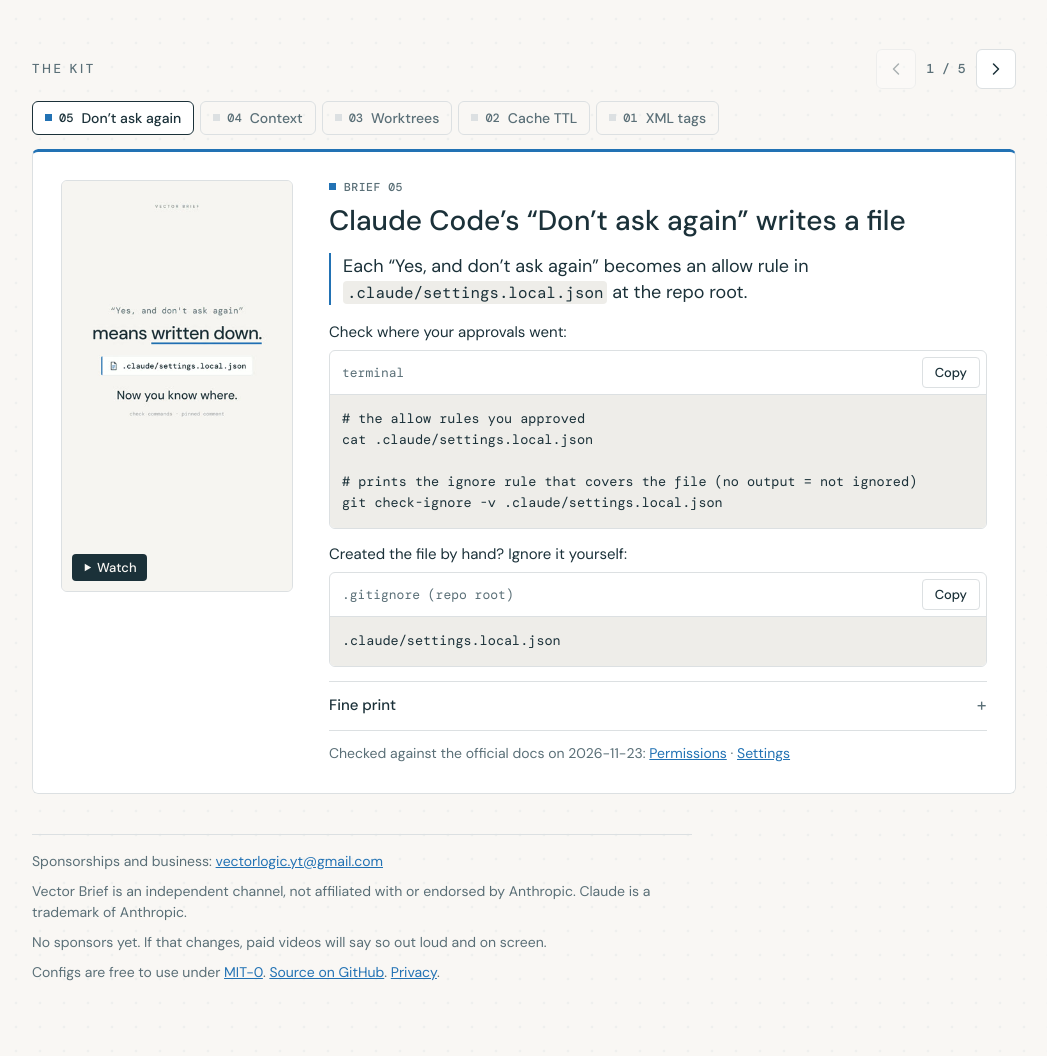
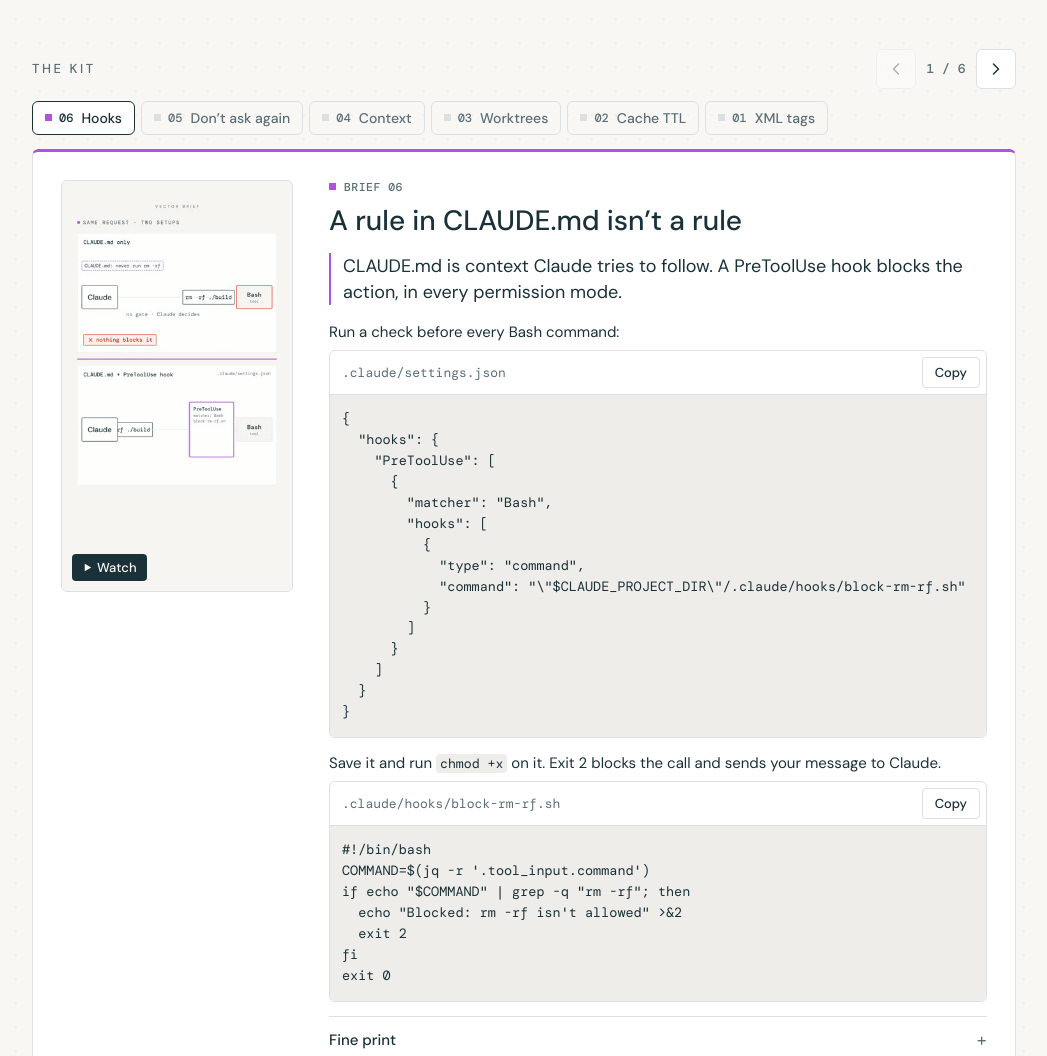
Before and after one commit to VectorBriefStudio/vectorbriefstudio.github.io, a plain HTML site: page index.html in a window 1280 px wide. Shown: the part 353-1409 px from the top of the page, without its empty margins (116-1163 px from the left). Drawn offline with nearby package versions, Linux system fonts and the light colour scheme.

Commit message:
Add brief 06: CLAUDE.md suggests, a hook enforces

```diff
--- a/index.html
+++ b/index.html
@@ -120,20 +120,47 @@ footer p{margin:0 0 8px}
       <h2>The kit</h2>
       <div class="ctrl">
         <button type="button" class="prev" aria-label="Previous brief" disabled><svg viewBox="0 0 24 24" fill="none" stroke="currentColor" stroke-width="1.8" stroke-linecap="round" stroke-linejoin="round" aria-hidden="true"><path d="M15 6l-6 6 6 6"/></svg></button>
-        <span class="count" aria-live="polite">1 / 5</span>
+        <span class="count" aria-live="polite">1 / 6</span>
         <button type="button" class="next" aria-label="Next brief"><svg viewBox="0 0 24 24" fill="none" stroke="currentColor" stroke-width="1.8" stroke-linecap="round" stroke-linejoin="round" aria-hidden="true"><path d="M9 6l6 6-6 6"/></svg></button>
       </div>
     </div>
     <div class="tabs" role="tablist" aria-label="Briefs">
-      <button type="button" role="tab" id="tab-dont-ask-again" aria-controls="dont-ask-again" aria-selected="true" style="--accent:#2272B4"><span class="n">05</span>Don’t ask again</button>
+      <button type="button" role="tab" id="tab-hooks-enforce" aria-controls="hooks-enforce" aria-selected="true" style="--accent:#AF52DE"><span class="n">06</span>Hooks</button>
+      <button type="button" role="tab" id="tab-dont-ask-again" aria-controls="dont-ask-again" aria-selected="false" tabindex="-1" style="--accent:#2272B4"><span class="n">05</span>Don’t ask again</button>
       <button type="button" role="tab" id="tab-session-context" aria-controls="session-context" aria-selected="false" tabindex="-1" style="--accent:#5856D6"><span class="n">04</span>Context</button>
       <button type="button" role="tab" id="tab-worktrees" aria-controls="worktrees" aria-selected="false" tabindex="-1" style="--accent:#2272B4"><span class="n">03</span>Worktrees</button>
       <button type="button" role="tab" id="tab-prompt-caching" aria-controls="prompt-caching" aria-selected="false" tabindex="-1" style="--accent:#2272B4"><span class="n">02</span>Cache TTL</button>
       <button type="button" role="tab" id="tab-xml-tags" aria-controls="xml-tags" aria-selected="false" tabindex="-1" style="--accent:#2272B4"><span class="n">01</span>XML tags</button>
     </div>
     <div class="track" tabindex="0" aria-label="Briefs: swipe, or use the arrow keys">
+      <article class="slide" id="hooks-enforce" role="tabpanel" aria-labelledby="tab-hooks-enforce" aria-roledescription="slide" style="--accent:#AF52DE">
+        <a class="poster" href="https://www.youtube.com/shorts/qzJ8n1p0dl4" aria-label="Watch brief 06 on YouTube"><img src="covers/06.jpg" width="360" height="640" alt="" loading="eager"><span class="play"><svg viewBox="0 0 12 12" aria-hidden="true"><path d="M3 2l7 4-7 4z" fill="currentColor"/></svg>Watch</span></a>
+        <div class="meta"><p class="kicker">Brief 06</p><h3>A rule in CLAUDE.md isn’t a rule</h3></div>
+        <p class="take">CLAUDE.md is context Claude tries to follow. A PreToolUse hook blocks the action, in every permission mode.</p>
+        <div class="body"><p class="lead-in">Run a check before every Bash command:</p><div class="snip"><div class="snip-head"><span class="path">.claude/settings.json</span><button class="copy" type="button" data-target="s-hooks-enforce-0">Copy</button></div><pre id="s-hooks-enforce-0"><code>{
+  &quot;hooks&quot;: {
+    &quot;PreToolUse&quot;: [
+      {
+        &quot;matcher&quot;: &quot;Bash&quot;,
+        &quot;hooks&quot;: [
+          {
+            &quot;type&quot;: &quot;command&quot;,
+            &quot;command&quot;: &quot;\&quot;$CLAUDE_PROJECT_DIR\&quot;/.claude/hooks/block-rm-rf.sh&quot;
+          }
+        ]
+      }
+    ]
+  }
+}</code></pre></div><p class="lead-in">Save it and run <code>chmod +x</code> on it. Exit 2 blocks the call and sends your message to Claude.</p><div class="snip"><div class="snip-head"><span class="path">.claude/hooks/block-rm-rf.sh</span><button class="copy" type="button" data-target="s-hooks-enforce-1">Copy</button></div><pre id="s-hooks-enforce-1"><code>#!/bin/bash
+COMMAND=$(jq -r '.tool_input.command')
+if echo &quot;$COMMAND&quot; | grep -q &quot;rm -rf&quot;; then
+  echo &quot;Blocked: rm -rf isn't allowed&quot; &gt;&amp;2
+  exit 2
+fi
+exit 0</code></pre></div><details class="fine"><summary>Fine print</summary><ul><li>Exit 0 hands the call to the normal permission flow.</li><li>The script needs jq installed. Without it, it exits 0 and blocks nothing.</li><li>The grep matches that exact text only, so extend it for variants like <code>rm -fr</code>.</li><li>A hook’s block holds in every permission mode, including bypassPermissions.</li></ul></details><p class="docs">Checked against the official docs on 2026-11-23: <a href="https://code.claude.com/docs/en/memory">Memory</a> · <a href="https://code.claude.com/docs/en/hooks-guide">Hooks guide</a> · <a href="https://code.claude.com/docs/en/permissions">Permissions</a></p></div>
+      </article>
       <article class="slide" id="dont-ask-again" role="tabpanel" aria-labelledby="tab-dont-ask-again" aria-roledescription="slide" style="--accent:#2272B4">
-        <a class="poster" href="https://www.youtube.com/shorts/y0d8X1Lf--s" aria-label="Watch brief 05 on YouTube"><img src="covers/05.jpg" width="360" height="640" alt="" loading="eager"><span class="play"><svg viewBox="0 0 12 12" aria-hidden="true"><path d="M3 2l7 4-7 4z" fill="currentColor"/></svg>Watch</span></a>
+        <a class="poster" href="https://www.youtube.com/shorts/y0d8X1Lf--s" aria-label="Watch brief 05 on YouTube"><img src="covers/05.jpg" width="360" height="640" alt="" loading="lazy"><span class="play"><svg viewBox="0 0 12 12" aria-hidden="true"><path d="M3 2l7 4-7 4z" fill="currentColor"/></svg>Watch</span></a>
         <div class="meta"><p class="kicker">Brief 05</p><h3>Claude Code’s “Don’t ask again” writes a file</h3></div>
         <p class="take">Each “Yes, and don’t ask again” becomes an allow rule in <code>.claude/settings.local.json</code> at the repo root.</p>
         <div class="body"><p class="lead-in">Check where your approvals went:</p><div class="snip"><div class="snip-head"><span class="path">terminal</span><button class="copy" type="button" data-target="s-dont-ask-again-0">Copy</button></div><pre id="s-dont-ask-again-0"><code># the allow rules you approved
```
Also changed, not shown: 06-hooks-enforce/settings.json (added, +15 -0 lines), briefs.json (+43 -0 lines), covers/06.jpg (added), 2 other files.
